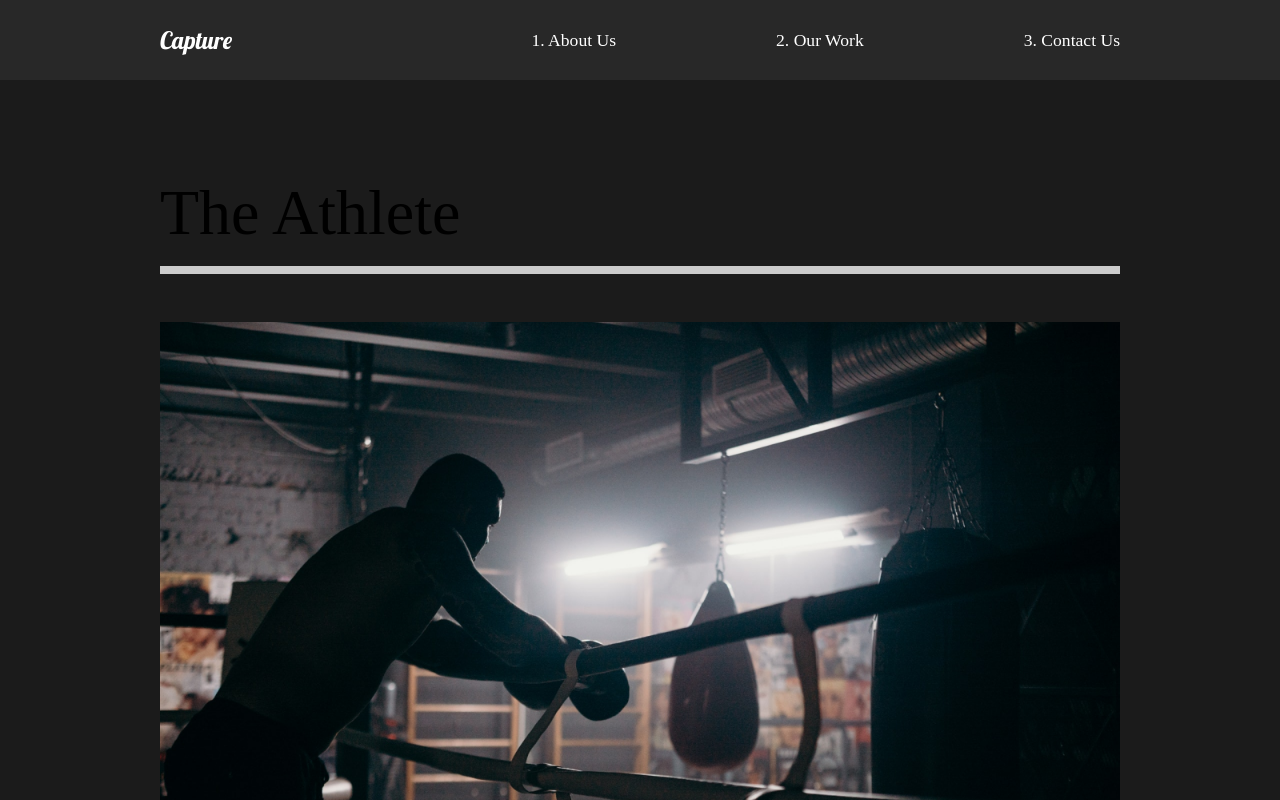
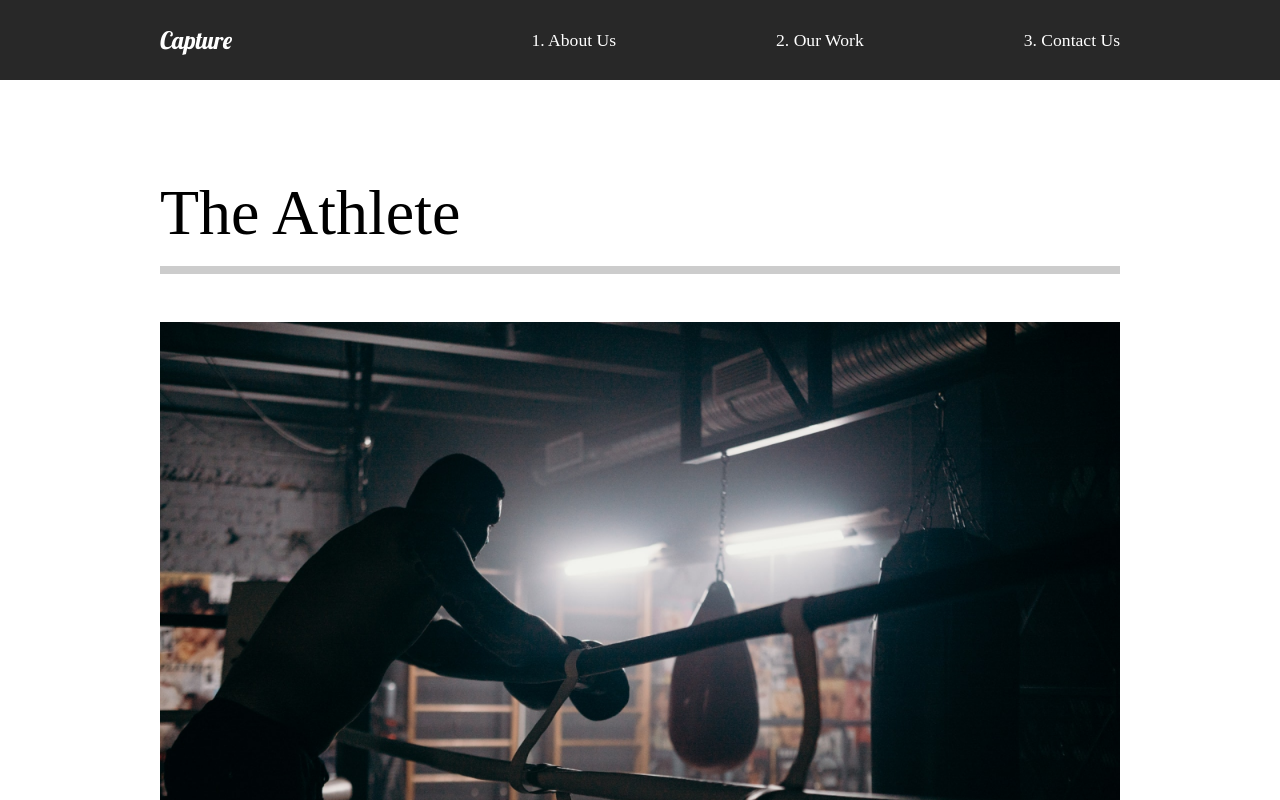
Before and after one commit to CliffordMorin/React-Portfolio, a React (Create React App) app: page /work in a window 1280 px wide. Shown: the top 800 px of the page. Built offline with nearby package versions, Linux system fonts and the light colour scheme.

Commit message:
added about animation and page animations

```diff
--- a/src/App.js
+++ b/src/App.js
@@ -9,14 +9,19 @@
 import Nav from "./components/Nav";
 import MovieDetail from "./pages/MovieDetail";
 //Router
-import { Switch, Route } from "react-router-dom";
+import { Switch, Route, useLocation } from "react-router-dom";
+//Animation
+import { AnimatePresence } from "framer-motion";
 
 function App() {
+  const location = useLocation();
+
   return (
     <div className="App">
       <GlobalStyle />
       <Nav />
-      <Switch>
+      <AnimatePresence exitBeforeEnter>
+        <Switch location={location} key={location.pathname}>
           <Route path="/" exact>
             <AboutUs />
           </Route>
@@ -30,6 +35,7 @@
             <ContactUs />
           </Route>
         </Switch>
+      </AnimatePresence>
     </div>
   );
 }
--- /dev/null
+++ b/src/animation.js
@@ -0,0 +1,30 @@
+export const pageAnimation = {
+    hidden: {
+        opacity: 0,
+        y: 300
+    },
+    show: {
+        opacity: 1,
+        y: 0,
+        transition: {
+            duration: 1,
+        },
+    },
+    exit: {
+        opacity: 0,
+        y: 300,
+        transition: {
+            duration: 1,
+        },
+    },
+};
+
+export const titleAnim = {
+    hidden: { opacity: 0 },
+    show: { opacity: 1, transition: { duration: 2 } },
+  };
+
+  export const containerAnim ={
+    hidden: { x: 100 },
+    show: { x: 0, transition: { duration: 0.75, ease: "easeOut", staggerChildren: 1 }  },
+  };
--- a/src/components/AboutSection.js
+++ b/src/components/AboutSection.js
@@ -5,18 +5,12 @@
 import { StyledAbout, StyledDescription, StyledImage, StyledHide } from "../styles";
 //Framer motion
 import {motion} from 'framer-motion';
+//Animation
+import {containerAnim} from "../animation";
+import {titleAnim} from "../animation";
 
 
 const AboutSection = () => {
-
-  const titleAnim = {
-    hidden: { opacity: 0 },
-    show: { opacity: 1, transition: { duration: 2 } },
-  };
-  const containerAnim ={
-    hidden: { x: 100 },
-    show: { x: 0, transition: { duration: 0.75, ease: "easeOut", staggerChildren: 1 }  },
-  };
 
   return (
     <StyledAbout>
--- a/src/pages/AboutUs.js
+++ b/src/pages/AboutUs.js
@@ -3,14 +3,17 @@
 import AboutSection from "../components/AboutSection";
 import ServicesSection from "../components/ServicesSection.js";
 import FaqSection from "../components/FaqSection.js";
+//Animations
+import { motion } from "framer-motion";
+import { pageAnimation } from "../animation";
 
 const AboutUs = () => {
   return (
-    <>
+    <motion.div exit="exit" variants={ pageAnimation } initial='hidden' animate='show'>
       <AboutSection />
       <ServicesSection />
       <FaqSection />
-    </>
+    </motion.div>
   );
 };
 
--- a/src/pages/ContactUs.js
+++ b/src/pages/ContactUs.js
@@ -1,10 +1,18 @@
 import React from "react";
+//Animation
+import { motion } from 'framer-motion';
+import { pageAnimation } from '../animation';
 
 const ContactUs = () => {
     return (
-        <div>
+        <motion.div
+            variants={pageAnimation}
+            exit="exit"
+            initial="hidden"
+            animate="show"
+        >
             <h1>Our Contact</h1>
-        </div>
+        </motion.div>
     );
 };
 
--- a/src/pages/MovieDetail.js
+++ b/src/pages/MovieDetail.js
@@ -2,6 +2,9 @@
 import styled from 'styled-components';
 import { useHistory } from 'react-router-dom';
 import { MovieState } from '../movieState';
+//Animation
+import { motion } from 'framer-motion';
+import { pageAnimation } from '../animation';
 
 const MovieDetail = () => {
     const history = useHistory();
@@ -18,7 +21,12 @@
     return(
         <>
         {movie && (
-        <StyledDetails>
+        <StyledDetails
+            variants={pageAnimation}
+            exit="exit"
+            initial="hidden"
+            animate="show"
+        >
         <StyledHeadline>
             <h2>{movie.title}</h2>
             <img src={movie.mainImg} alt={movie.title} />
@@ -40,7 +48,7 @@
     </>
 )};
 
-const StyledDetails = styled.div`
+const StyledDetails = styled(motion.div)`
     color: white;
 `;
 const StyledHeadline = styled.div`
--- a/src/pages/OurWork.js
+++ b/src/pages/OurWork.js
@@ -5,10 +5,19 @@
 import athlete from '../img/athlete-small.png';
 import theracer from '../img/theracer-small.png';
 import goodtimes from '../img/goodtimes-small.png';
+//Animation
+import { motion } from "framer-motion";
+import { pageAnimation } from "../animation";
 
 const OurWork = () => {
     return (
-        <StyledWork>
+        <StyledWork
+            variants={pageAnimation}
+            exit="exit"
+            initial="hidden"
+            animate="show"
+            style={{ background: "#fff" }}
+        >
                 <StyledMovie>
                     <h2>The Athlete</h2>
                     <div className="line"></div>
@@ -34,7 +43,7 @@
     );
 };
 
-const StyledWork = styled.div`
+const StyledWork = styled(motion.div)`
     min-height: 100vh;
     overflow: hidden;
     padding: 5rem 10rem;
```
Lines whose indentation alone changed are shown as unchanged.
